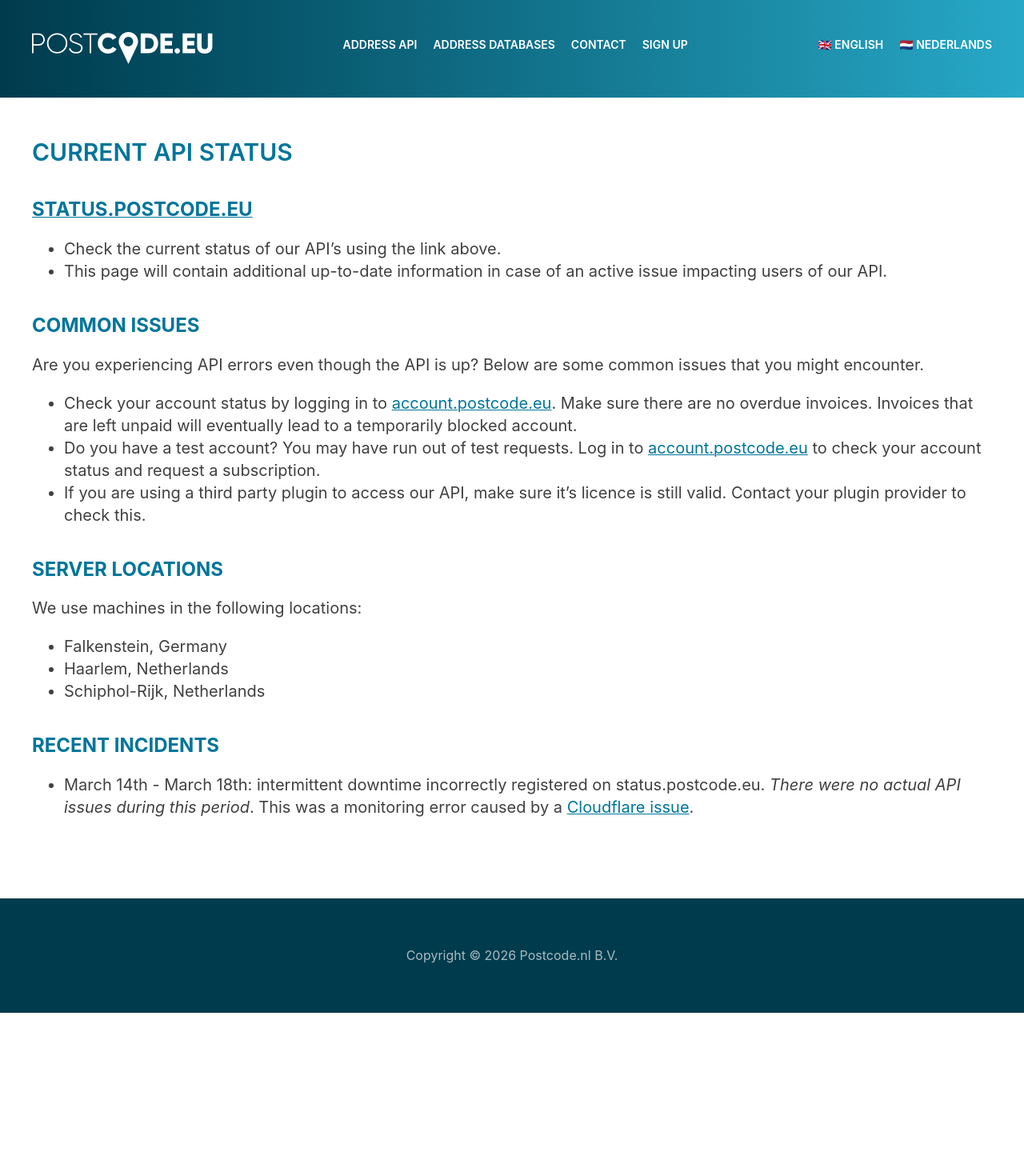
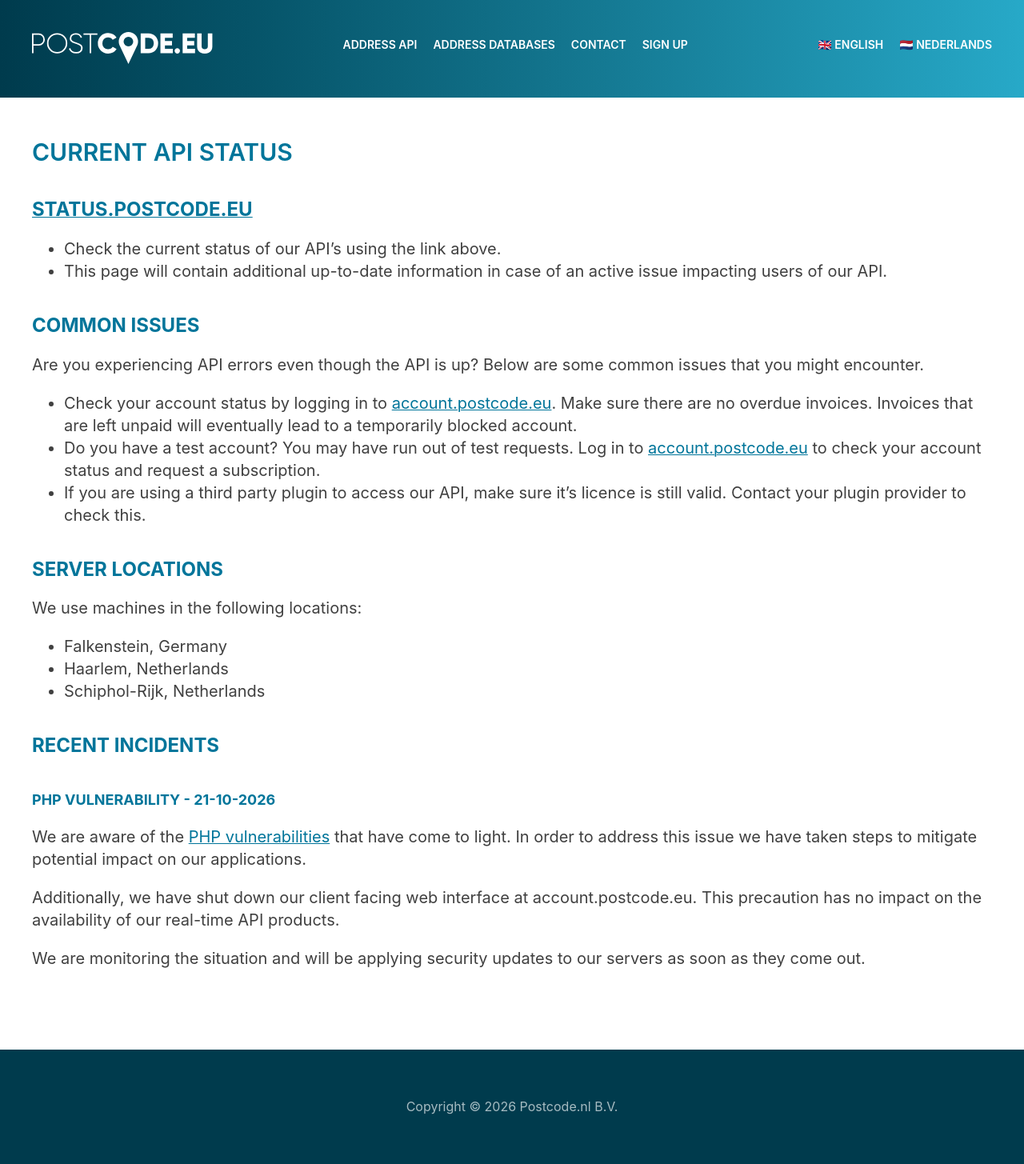
Before and after one commit to postcode-nl/kb.postcode.nl, a Jekyll site: the page built from _entries/en/api/status.md, in a window 1280 px wide. Shown: the whole page at 80% size. Built offline with Jekyll 4.4.1, drawn with Linux system fonts in a browser that asks for light colours; before the commit the page ends 1266 px from its top, so only the background shows below that.

Commit message:
Status update on PHP security issue

```diff
--- a/_entries/en/api/status.md
+++ b/_entries/en/api/status.md
@@ -27,4 +27,11 @@ We use machines in the following locations:
 
 
 ## Recent incidents
-* March 14th - March 18th: intermittent downtime incorrectly registered on status.postcode.eu. *There were no actual API issues during this period*. This was a monitoring error caused by a [Cloudflare issue](https://www.cloudflarestatus.com/incidents/kxvggpg7kwx5).
+
+### PHP vulnerability - 21-10-2026
+
+We are aware of the [PHP vulnerabilities](https://www.php.net/archive/2026.php#2026-10-20-1) that have come to light. In order to address this issue we have taken steps to mitigate potential impact on our applications.
+
+Additionally, we have shut down our client facing web interface at account.postcode.eu. This precaution has no impact on the availability of our real-time API products.
+
+We are monitoring the situation and will be applying security updates to our servers as soon as they come out.
```
